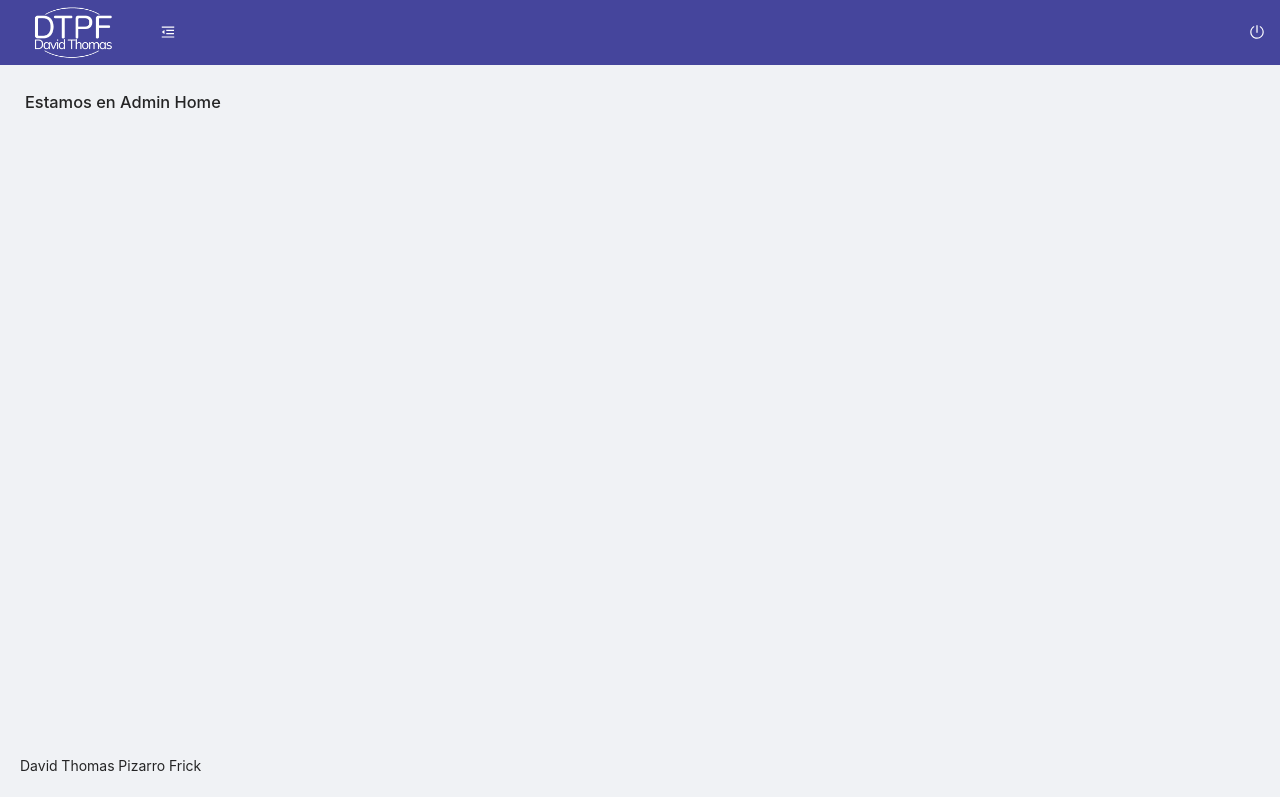
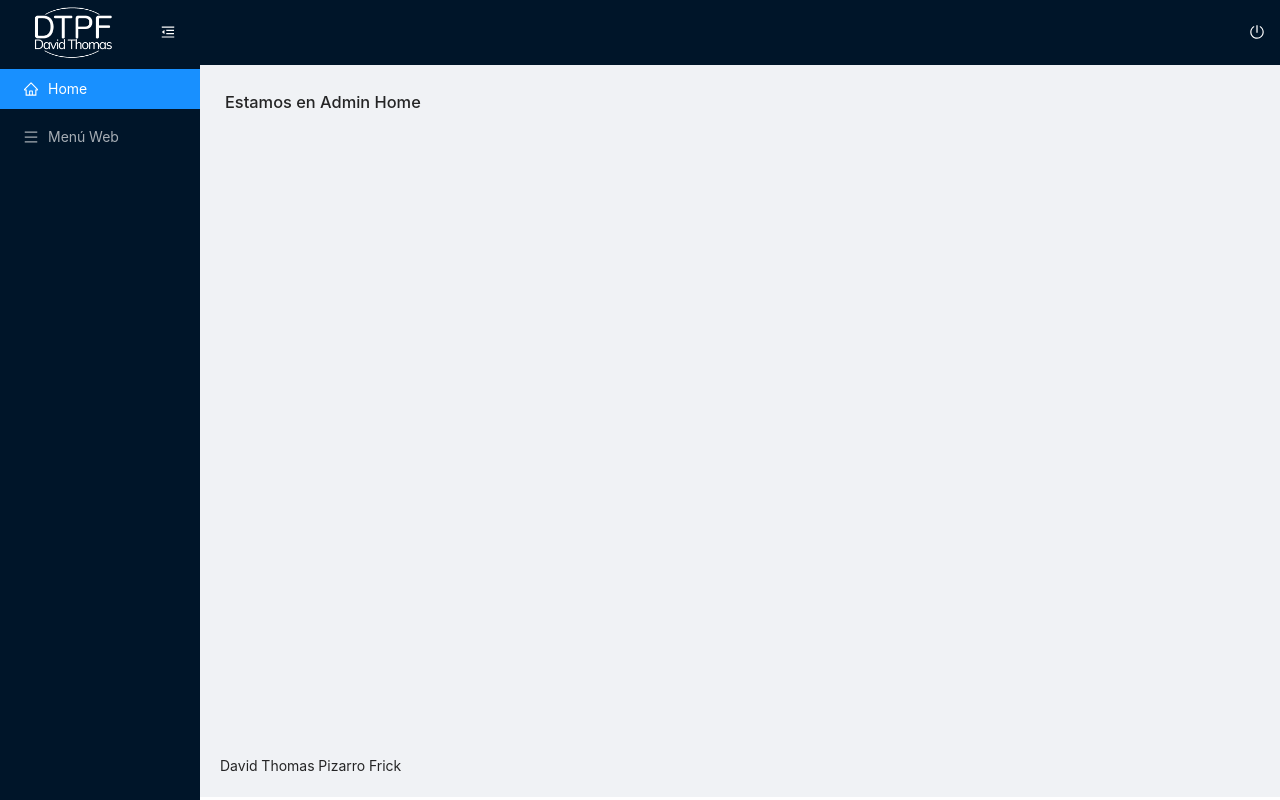
Before and after one commit to DTPF/portfolio.frontend, a React (Create React App) app: page /admin in a window 1280 px wide. Built offline with nearby package versions, Linux system fonts and the light colour scheme.

Commit message:
Adding component MenuSider and align content layout

```diff
--- /dev/null
+++ b/src/components/Admin/MenuSider/MenuSider.js
@@ -0,0 +1,29 @@
+import React from "react";
+import { Link } from "react-router-dom";
+import { Layout, Menu } from "antd";
+import { HomeOutlined, MenuOutlined } from "@ant-design/icons";
+
+import "./MenuSider.scss";
+
+export default function MenuSider(props) {
+  const { menuCollapsed } = props;
+  const { Sider } = Layout;
+  return (
+    <Sider className="admin-sider" collapsed={menuCollapsed}>
+      <Menu theme="dark" mode="inline" defaultSelectedKeys={["1"]}>
+        <Menu.Item key="1">
+          <Link to={"/admin"}>
+            <HomeOutlined />
+            <span className="nav-text">Home</span>
+          </Link>
+        </Menu.Item>
+        <Menu.Item key="2">
+          <Link to={"/admin/menu-web"}>
+            <MenuOutlined />
+            <span className="nac-text">Menú Web</span>
+          </Link>
+        </Menu.Item>
+      </Menu>
+    </Sider>
+  );
+}
--- /dev/null
+++ b/src/components/Admin/MenuSider/MenuSider.scss
@@ -0,0 +1,9 @@
+@import '../../../scss/index.scss';
+
+.admin-sider {
+    position: fixed;
+    left: 0;
+    top: 65px;
+    height: 100vh;
+    overflow: auto;
+}
--- /dev/null
+++ b/src/components/Admin/MenuSider/index.js
@@ -0,0 +1 @@
+export { default } from './MenuSider';
--- a/src/components/Admin/MenuTop/MenuTop.js
+++ b/src/components/Admin/MenuTop/MenuTop.js
@@ -9,7 +9,8 @@
 
 import "./MenuTop.scss";
 
-export default function MenuTop() {
+export default function MenuTop( props ) {
+  const { menuCollapsed, setMenuCollapsed } = props;
   return (
     <div className="menu-top">
       <div className="menu-top__left">
@@ -18,8 +19,10 @@
           src={Logo}
           alt="David Thomas Pizarro Frick"
         />
-        <Button type="link" onClick={() => console.log("Menú")}>
-          <MenuFoldOutlined />
+        <Button type="link" onClick={() => setMenuCollapsed(!menuCollapsed)}>
+          {React.createElement(
+            menuCollapsed ? MenuUnfoldOutlined : MenuFoldOutlined
+          )}
         </Button>
       </div>
       <div className="menu-top__right">
--- a/src/layouts/LayoutAdmin.js
+++ b/src/layouts/LayoutAdmin.js
@@ -1,23 +1,33 @@
-import React from "react";
+import React, { useState } from "react";
 import { Route, Switch } from "react-router-dom";
 import { Layout } from "antd";
 import MenuTop from "../components/Admin/MenuTop";
+import MenuSider from "../components/Admin/MenuSider";
 
 import "./LayoutAdmin.scss";
 
 export default function LayoutAdmin({ routes }) {
+  const [menuCollapsed, setMenuCollapsed] = useState(false);
   const { Header, Content, Footer } = Layout;
   return (
     <Layout>
-        {/* TO DO: MenuSider */}
-      <Layout className="layout-admin">
+      <MenuSider menuCollapsed={menuCollapsed} style={{ mainHeight: 20 }}/>
+      <Layout
+        className="layout-admin"
+        style={{ marginLeft: menuCollapsed ? "80px" : "200px" }}
+      >
         <Header className="layout-admin__header">
-            <MenuTop />
+          <MenuTop
+            menuCollapsed={menuCollapsed}
+            setMenuCollapsed={setMenuCollapsed}
+          />
         </Header>
         <Content className="layout-admin__content">
           <LoadRoutes routes={routes} />
         </Content>
-        <Footer className="layout-admin__footer">David Thomas Pizarro Frick</Footer>
+        <Footer className="layout-admin__footer">
+          David Thomas Pizarro Frick
+        </Footer>
       </Layout>
     </Layout>
   );
--- a/src/layouts/LayoutAdmin.scss
+++ b/src/layouts/LayoutAdmin.scss
@@ -4,7 +4,6 @@
   transition: margin-left 0.2s;
 
   &__header {
-    background-color: $header-background-color;
     position: fixed;
     top: 0;
     left: 0;
@@ -22,4 +21,10 @@
   &__footer {
     padding: 20px;
   }
+
 }
+
+// .ant-layout-sider-collapsed {
+//     width: 0 !important;
+//     min-width: 0 !important;
+// }
--- a/src/scss/_variables.scss
+++ b/src/scss/_variables.scss
@@ -1,6 +1,6 @@
 $defaultFontSize: 16px;
 
-$header-background-color: rgba(23, 23, 133, 0.787);
+$primary-background-color: rgba(23, 23, 133, 0.787);
 
 $primary-color: #5ca0bb;
 
```
